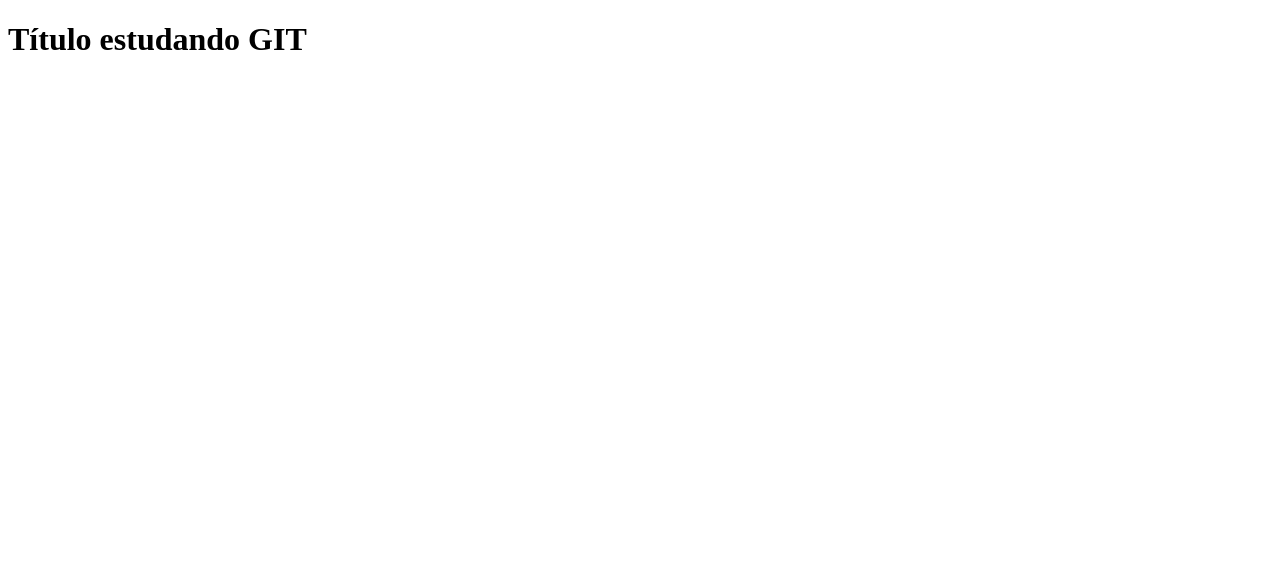
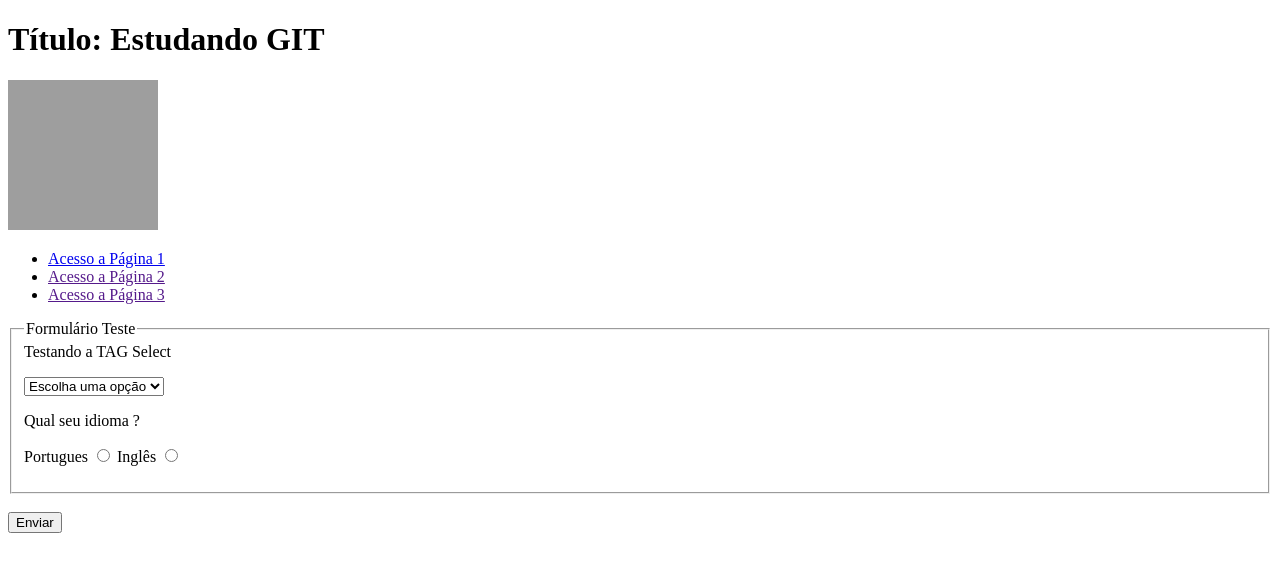
Before and after one commit to Fernandomtos/EstudandoFernando, a plain HTML site: page index.html in a window 1280 px wide. Drawn offline with Linux system fonts and the light colour scheme; grey boxes are pictures that could not be loaded.

Commit message:
adicionando nova versão v2

```diff
--- a/index.html
+++ b/index.html
@@ -7,7 +7,53 @@
     <title>Projeto GIT</title>
 </head>
 <body>
-    <h1>Título estudando GIT</h1>
+    <header>
+        <h1>Título: Estudando GIT</h1>
+        <img src="https://cdn-icons-png.flaticon.com/512/5268/5268433.png" alt="Logo do HTML 5" width="150px" height="150px">
+
+        <nav>
+            <ul>
+                <li>
+                    <a href="./src/pagina1.html">Acesso a Página 1</a>
+                </li>
+                <li>
+                    <a href="">Acesso a Página 2</a>
+                </li>
+                <li>
+                    <a href="">Acesso a Página 3</a>
+                </li>
+            </ul>
+        </nav>
+    </header>
+
+    <main>
+        <form>
+            <fieldset>
+                <legend>Formulário Teste</legend>
+                <label for="selecao">Testando a TAG Select</label>
+                <p>
+                <select name="Tag Select" id="selecao">
+                    <option>Escolha uma opção</option>
+                    <option value="Teste1">Teste1</option>
+                    <option valeu="Teste2">Teste2</option>
+                    <option valeu="Teste3">Teste3</option>
+                    <option valeu="Teste4">Teste4</option>
+                </select>
+
+                </p>
+                <p>Qual seu idioma ?</p>
+                <p>
+                <label for="alternativa">Portugues</label>
+                <input type="radio" id="alternativa" name="fav_linguage" value="BR" required/>
+
+                <label for="alternativa2">Inglês</label>
+                <input type="radio" id="alternativa2" name="fav_linguage" value="ENG" required/>
+                </p>
+            </fieldset>
+            <br>
+            <button type="submit">Enviar</button>
+        </form>
+    </main>
 
 </body>
 </html>
```
Also changed, not shown: src/pagina1.html (+4 -2 lines).
